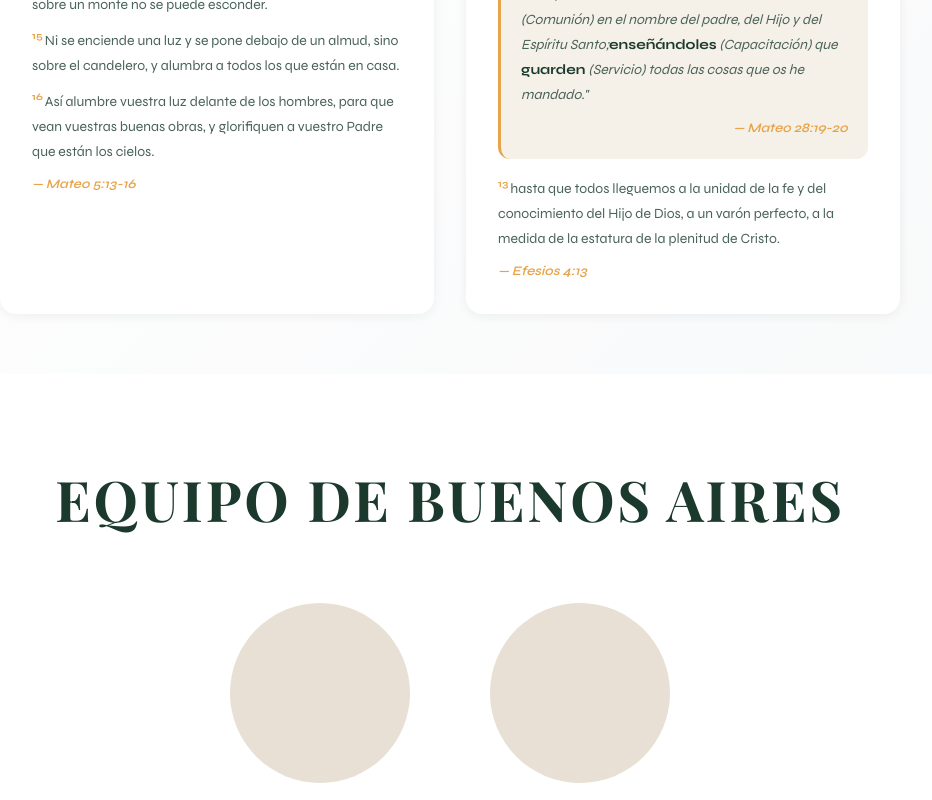
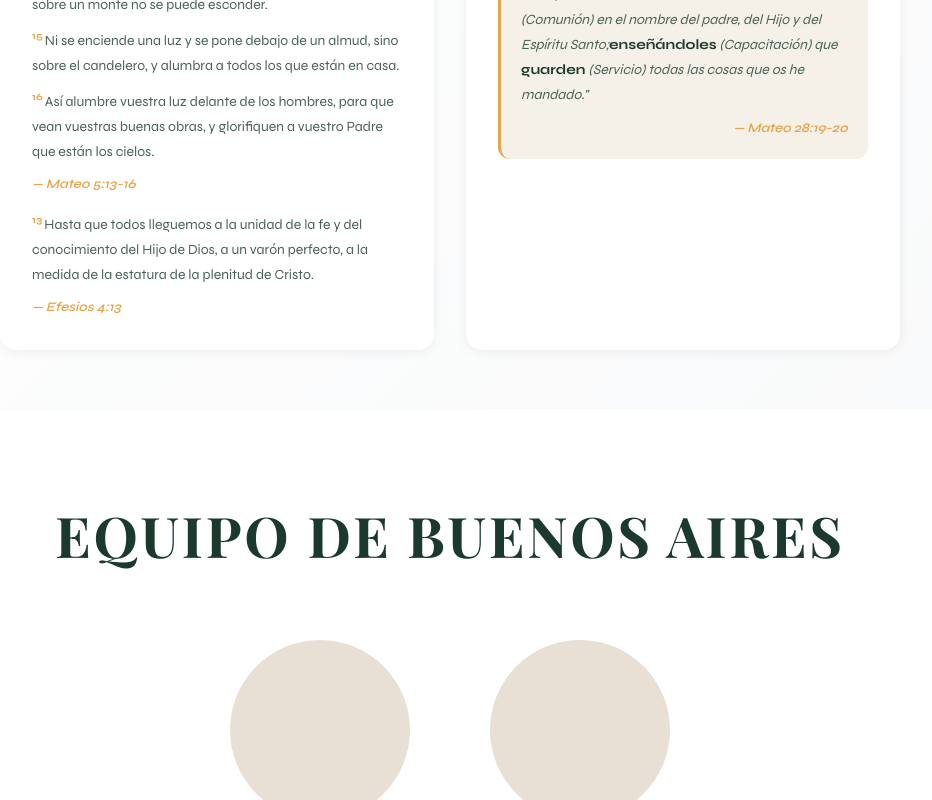
Before and after one commit to rdvsaavedra/web-rdv, a React (Vite) app: page / in a window 1280 px wide. Shown: the part 1076-1876 px from the top of the page, without its empty margins (190-1122 px from the left). Built offline with nearby package versions, Linux system fonts and the light colour scheme; a web font is replaced by a local one.

Commit message:
fix: remove underline from Reuniones nav link

```diff
--- a/src/components/About/About.jsx
+++ b/src/components/About/About.jsx
@@ -72,6 +72,10 @@ const About = () => {
                 <p><sup>16</sup>Así alumbre vuestra luz delante de los hombres, para que vean vuestras buenas obras, y glorifiquen a vuestro Padre que están los cielos.</p>
                 <cite>— Mateo 5:13-16</cite>
               </blockquote>
+              <blockquote className="vm-quote" style={{ marginTop: '16px' }}>
+                <p><sup>13</sup>Hasta que todos lleguemos a la unidad de la fe y del conocimiento del Hijo de Dios, a un varón perfecto, a la medida de la estatura de la plenitud de Cristo.</p>
+                <cite>— Efesios 4:13</cite>
+              </blockquote>
             </div>
           </div>
 
@@ -89,10 +93,6 @@ const About = () => {
                 (Discipulado-Pastoreo), <mark>bautizándolos</mark> (Comunión) en el nombre del padre, del Hijo y del Espíritu Santo;
                 <mark>enseñándoles</mark> (Capacitación) que <mark>guarden</mark> (Servicio) todas las cosas que os he mandado."
                 <cite>— Mateo 28:19-20</cite>
-              </blockquote>
-              <blockquote className="vm-quote" style={{ marginTop: '16px' }}>
-                <p><sup>13</sup>hasta que todos lleguemos a la unidad de la fe y del conocimiento del Hijo de Dios, a un varón perfecto, a la medida de la estatura de la plenitud de Cristo.</p>
-                <cite>— Efesios 4:13</cite>
               </blockquote>
             </div>
           </div>
--- a/src/components/Header/Header.css
+++ b/src/components/Header/Header.css
@@ -49,6 +49,7 @@
 }
 
 .nav-link {
+  text-decoration: none;
   background: none;
   border: none;
   color: var(--text-color);
--- a/src/components/Header/Header.jsx
+++ b/src/components/Header/Header.jsx
@@ -29,7 +29,14 @@ const Header = () => {
               <button className="nav-link" onClick={() => scrollToSection('about')}>Nosotros</button>
             </li>
             <li className="nav-item">
-              <button className="nav-link" onClick={() => scrollToSection('reuniones-section')}>Reuniones</button>
+              <a
+                className="nav-link"
+                href="https://www.youtube.com/c/iglesiarenuevodevidasaavedra/live"
+                target="_blank"
+                rel="noopener noreferrer"
+              >
+                Reuniones
+              </a>
             </li>
             <li className="nav-item">
               <button className="nav-link" onClick={() => scrollToSection('vida-familia')}>Vida en familia</button>
```
